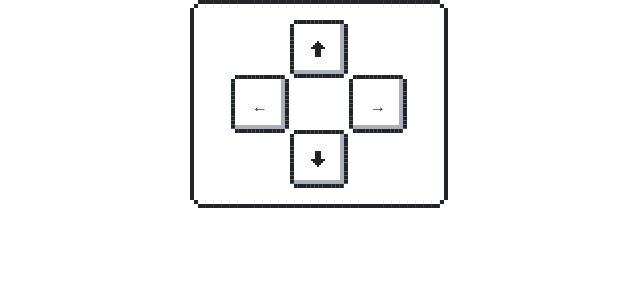
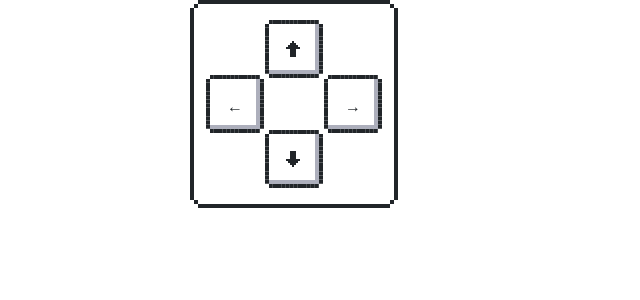
Before and after one commit to mud-team-ten/lambda-mud-fe, a React (Create React App) app: page / in a window 1280 px wide. Shown: the top 300 px of the page, without its empty margins (0-640 px from the left). Built offline with nearby package versions, Linux system fonts and the light colour scheme.

Commit message:
Clean up styling

```diff
--- a/src/App.css
+++ b/src/App.css
@@ -4,7 +4,6 @@
   max-width: 900px;
   width: 100%;
   margin: 0 auto;
-  height: 100vh;
 }
 
 .App-logo {
--- a/src/App.js
+++ b/src/App.js
@@ -11,7 +11,7 @@ function App() {
     <div className="App">
       <Route path="/login" component={Login} />
       <Route path="/register" component={Register} />
-      <Route path="/" component={Controls} />
+      <Route path="/" exact component={Controls} />
     </div>
   );
 }
--- a/src/components/Controls/Button/Button.css
+++ b/src/components/Controls/Button/Button.css
@@ -1,4 +1,4 @@
-button {
+.directional-button {
     width: 50px;
     height: 50px;
 }
--- a/src/components/Controls/Button/Button.jsx
+++ b/src/components/Controls/Button/Button.jsx
@@ -9,7 +9,7 @@ const Button = props => {
   return (
     <button
       type="button"
-      className="nes-btn"
+      className="nes-btn directional-button"
       dangerouslySetInnerHTML={setDirection()}
     />
   );
--- a/src/components/Controls/Controls.css
+++ b/src/components/Controls/Controls.css
@@ -1,5 +1,5 @@
 .controls-wrapper {
-    max-width: 250px;
+    max-width: 200px;
     width: 100%;
     display: flex;
     justify-content: center;
@@ -14,13 +14,13 @@
     display: inherit;
     flex-flow: column;
 }
-
+.vertical-buttons button {
+    margin: 0 5px;
+}
 .vertical-buttons :first-child {
-    margin: 0 5px;
     margin-bottom: 30px;
 }
 
 .vertical-buttons :last-child {
-    margin: 0 5px;
     margin-top: 30px;
 }
```
